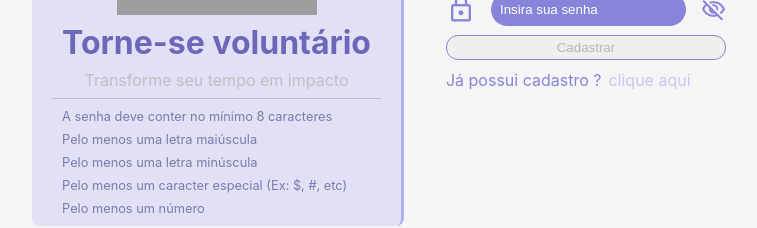
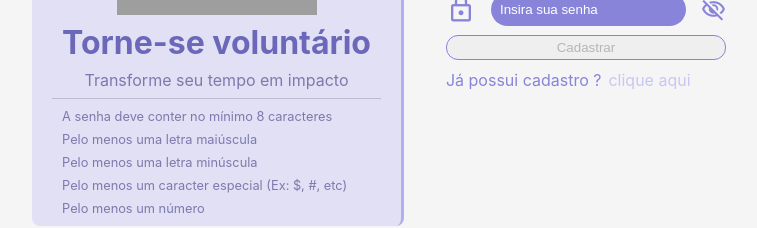
Before and after one commit to D4N13LCS/CIHP, a React (Create React App) app: page /SignupVoluntario in a window 1280 px wide. Shown: the part 380-608 px from the top of the page, without its empty margins (256-1013 px from the left). Built offline with nearby package versions, Linux system fonts and the light colour scheme; grey boxes are pictures that could not be loaded.

Commit message:
mudança de cor nas mensagem do cadastro do voluntário

```diff
--- a/src/pages/SignupVoluntario.js
+++ b/src/pages/SignupVoluntario.js
@@ -43,7 +43,7 @@ const TitleWelcome = styled.h1`
 
 const WelcomeMessage = styled.p`
     text-align: justify;
-    color:rgba(175, 175, 175, 0.69);
+    color: #7C7AAD;
 `
 
 const WelcomeImg = styled.img`
```
